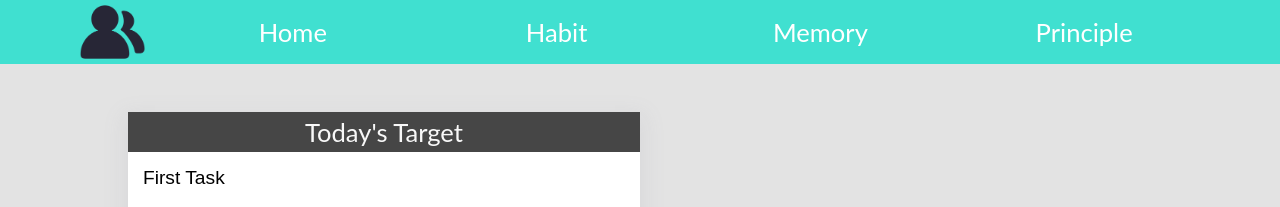
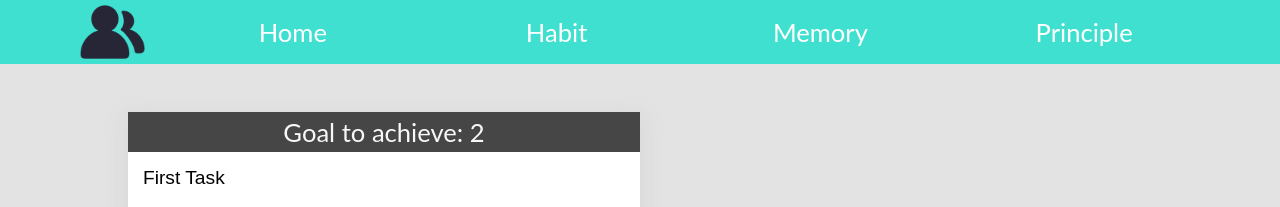
Before and after one commit to i5possible/buddy, a React (Create React App) app: page /habit in a window 1280 px wide. Shown: the top 207 px of the page. Built offline with nearby package versions, Linux system fonts and the light colour scheme.

Commit message:
level up state. use reducer

```diff
--- a/src/MiniHabit/Item.js
+++ b/src/MiniHabit/Item.js
@@ -1,83 +1,14 @@
 import React from 'react';
 import './Item.css';
 
-// class Item extends React.Component {
 
-//     constructor(props) {
-//         super(props);
-//         this.state = {
-//             checked: this.props.checked,
-//         }
-//         this.onChange = this.onChange.bind(this);
-//     }
-
-//     onChange(e) {
-//         this.setState({
-//             checked: e.target.checked
-//         });
-//     }
-
-//     componentWillMount() {
-
-//     }
-
-//     componentDidMount() {
-
-//     }
-
-//     componentWillUnmount() {
-
-//     }
-
-//     componentWillUpdate() {
-
-//     }
-
-//     componentDidUpdate() {
-
-//     }
-
-//     componentWillReceiveProps() {
-
-//     }
-
-//     render() {
-//         return (<div className='item-wrapper'>
-//              <input
-//                 className='checkbox'
-//                 checked={this.state.checked}
-//                 type='checkbox'
-//                 onChange={this.onChange}
-//                 >
-//             </input>
-//             {
-//             this.state.checked ? <lable className='item-name checked'> {this.props.name} </lable>
-//                 : <label className='item-name'> {this.props.name} </label>
-//             }
-//         </div>)
-//     }
-// }
-
-const Item = ({ name }) => {
-    const [checked, setChecked] = React.useState(false);
-
-    const onChange = (e) => {
-        setChecked(!checked);
-    }
+const Item = ({ task, onClick }) => {
 
     return (
         <div className='item-wrapper'>
-            {/* <input
-                className='checkbox'
-                checked={checked}
-                type='checkbox'
-                onChange={onChange}>
-            </input> */}
-            {/* <label className='item-name'> {name} </label> */}
-
-            <button className={checked ? 'text-button checked' : 'text-button'}
-                onClick={onChange}>
-                {name}
+            <button className={task.completed ? 'text-button checked' : 'text-button'}
+                onClick={() => onClick(task)}>
+                {task.name}
             </button>
         </div>
     );
--- a/src/MiniHabit/TodoList.js
+++ b/src/MiniHabit/TodoList.js
@@ -2,11 +2,19 @@ import React from 'react';
 import './TodoList.css';
 import Item from './Item';
 
-const TodoList = ({ tasks }) => {
+const TodoList = ({ tasks, dispatch }) => {
+
+    const onClick = (task) => {
+        dispatch({
+            type: 'check',
+            task: task,
+        });
+    }
+
     return (
         <div className='tasks'>
             {tasks.map(task => (
-                <Item key={task.name} name={task.name} />
+                <Item key={task.name} onClick={onClick} task={task} />
             ))}
         </div>
     );
--- a/src/MiniHabit/index.js
+++ b/src/MiniHabit/index.js
@@ -1,19 +1,40 @@
-import React from 'react';
+import React, { useReducer } from 'react';
 import './index.css';
 import TodoList from './TodoList';
 import SubTitle from './SubTitle';
 
-/**
- * Habit list
- * Add Habit
- * Habit Achieve
- */
 const MiniHabit = () => {
-    const tasks = [{name: 'First Task'}, { name: 'Second Task'}];
+    const tasksReducer = (tasks, action) => {
+        console.log(action);
+        console.log(tasks);
+        switch (action.type) {
+            case 'check':
+                return tasks.map(task => {
+                    if (task.name === action.task.name) {
+                        return {
+                            name: task.name,
+                            completed: !action.task.completed,
+                        }
+                    }
+                    return task;
+                })
+
+            default:
+                break;
+        }
+        return tasks;
+    }
+
+    const initialState = [{ name: 'First Task', completed: false, }, { name: 'Second Task', completed: false }];
+
+    const [tasks, dispatch] = useReducer(tasksReducer, initialState);
+    console.log(tasks);
+    const remainTasksCount = tasks.filter(task => !task.completed).length;
+
     return (
         <div className='habitWrapper'>
-            <SubTitle title={'Today\'s Target'}/>
-            <TodoList tasks={tasks}/>
+            <SubTitle title={remainTasksCount === 0 ? 'All goal achieved!' : 'Goal to achieve: ' + remainTasksCount} />
+            <TodoList tasks={tasks} dispatch={dispatch} />
         </div>
     );
 }
```
Also changed, not shown: src/ComponentExamples/Component.js (added, +58 -0 lines).
